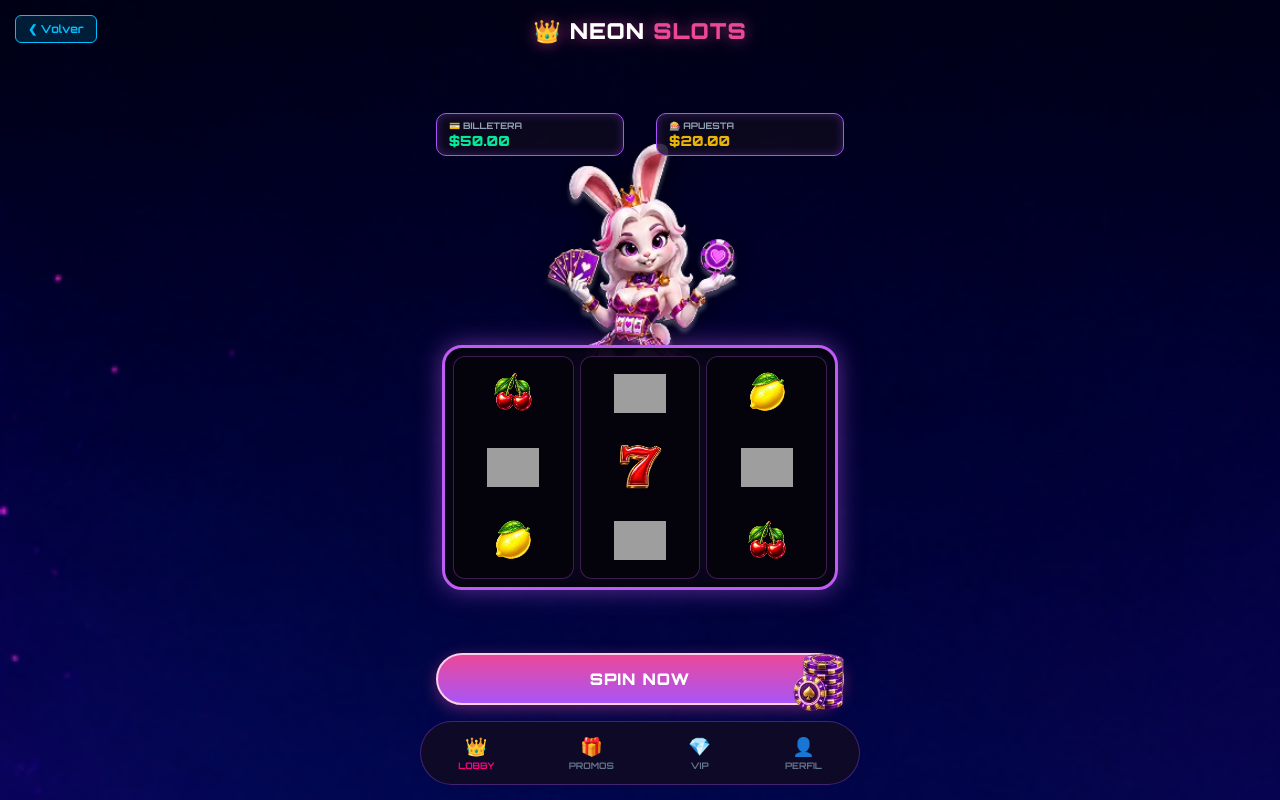
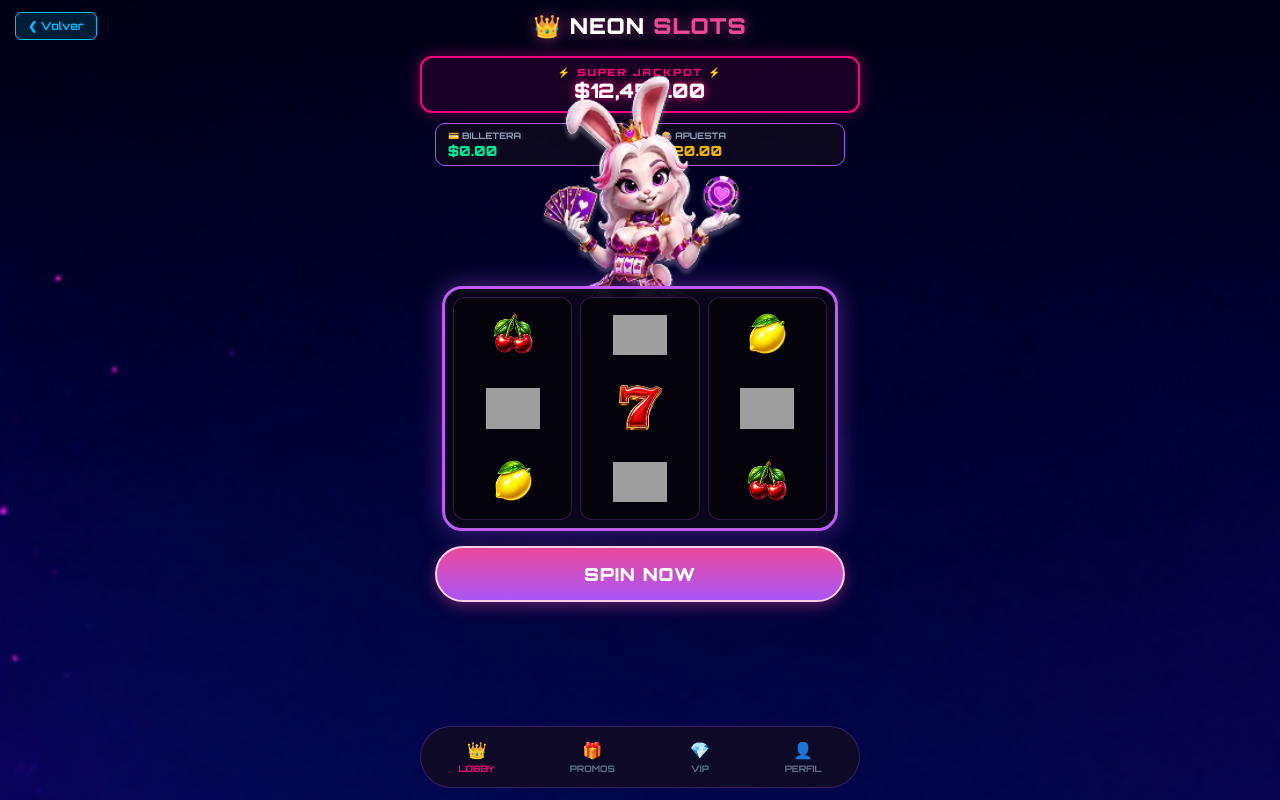
Before and after one commit to majojag23/cyber-casino-django, a Django app: template royal_casino/usuarios/templates/usuarios/slot.html in a window 1280 px wide. Run offline with Django 5.2, Linux system fonts and the light colour scheme; the template is opened without the code that fills it, so the values that code supplies are empty; grey boxes are pictures that could not be loaded.

Commit message:
fix: integrado soporte multiformato de frutas, barra neon de victoria, jackpot y free spins

```diff
--- a/royal_casino/usuarios/templates/usuarios/slot.html
+++ b/royal_casino/usuarios/templates/usuarios/slot.html
@@ -18,44 +18,53 @@
             overflow-x: hidden;
             display: flex;
             flex-direction: column;
-            justify-content: space-between;
-            padding-bottom: 90px;
+            justify-content: flex-start;
+            padding-bottom: 120px; /* Espacio extra para que no tape el botón spin */
         }
 
-        /* --- ENCABEZADO --- */
+        /* --- HEADER Y VOLVER --- */
         .game-header {
-            padding: 15px;
+            padding: 12px 15px;
             display: flex;
+            align-items: center;
             justify-content: center;
-            align-items: center;
             position: relative;
             width: 100%;
-            height: 60px;
         }
         .btn-back {
-            position: absolute; left: 15px; top: 15px;
+            position: absolute; left: 15px;
             background: rgba(0, 191, 255, 0.15); border: 1px solid #00bfff;
             color: #00bfff; font-family: 'Orbitron', sans-serif; font-size: 11px;
             font-weight: 700; padding: 6px 12px; border-radius: 6px;
-            text-decoration: none; display: flex; align-items: center; gap: 4px;
+            text-decoration: none;
         }
         .game-title {
             font-family: 'Orbitron', sans-serif; font-size: 22px; font-weight: 900;
-            text-align: center; letter-spacing: 1px;
-            text-shadow: 0 0 15px rgba(236, 72, 153, 0.6);
+            letter-spacing: 1px; text-shadow: 0 0 15px rgba(236, 72, 153, 0.6);
         }
         .game-title span { color: #ec4899; }
+
+        /* --- JACKPOT DISPLAY --- */
+        .jackpot-banner {
+            background: rgba(255, 0, 127, 0.1);
+            border: 2px solid #ff007f;
+            box-shadow: 0 0 15px rgba(255, 0, 127, 0.4);
+            border-radius: 12px;
+            width: calc(100% - 30px); max-width: 440px;
+            margin: 5px auto; padding: 8px;
+            text-align: center; font-family: 'Orbitron', sans-serif;
+        }
+        .jackpot-title { font-size: 10px; color: #ff007f; font-weight: 900; letter-spacing: 2px; }
+        .jackpot-amount { font-size: 20px; color: #fff; font-weight: 900; text-shadow: 0 0 8px #ff007f; }
 
         /* --- MARCADORES --- */
         .scoreboard {
             display: flex; justify-content: space-between;
-            width: 100%; max-width: 440px; margin: 5px auto; padding: 0 16px;
-            z-index: 10;
+            width: 100%; max-width: 440px; margin: 5px auto; padding: 0 15px;
         }
         .hud-box {
-            background: rgba(13, 10, 31, 0.85);
-            border: 1px solid #a855f7; box-shadow: inset 0 0 10px rgba(168, 85, 247, 0.3);
-            border-radius: 10px; padding: 6px 12px; width: 46%;
+            background: rgba(13, 10, 31, 0.85); border: 1px solid #a855f7;
+            border-radius: 10px; padding: 6px 12px; width: 48%;
             font-family: 'Orbitron', sans-serif;
         }
         .hud-label { font-size: 9px; color: #94a3b8; font-weight: 700; }
@@ -63,113 +72,77 @@
         .val-wallet { color: #00ea97; }
         .val-bet { color: #eab308; }
 
-        /* --- CONTENEDOR DE LA MÁQUINA (CAPAS PERFECTAS FIGMA) --- */
-        .slots-stage {
-            width: 100%; max-width: 420px; margin: 0 auto;
-            position: relative;
-            height: 380px; /* Altura controlada para las capas */
-            display: flex;
-            align-items: flex-end; /* Fuerza al marco a estar abajo */
-            justify-content: center;
+        /* --- FREE SPINS COUNTER --- */
+        .freespins-badge {
+            background: #00f0ff; color: #060211;
+            font-family: 'Orbitron', sans-serif; font-size: 11px; font-weight: 900;
+            padding: 4px 12px; border-radius: 20px; margin: 4px auto;
+            display: none; box-shadow: 0 0 10px #00f0ff;
         }
 
-        /* Mascota Conejita: Posicionada detrás del marco */
-        .bunny-layer {
-            position: absolute;
-            bottom: 40px; /* Empujada hacia abajo */
-            left: 50%;
-            transform: translateX(-50%);
-            width: 210px;
-            height: auto;
-            z-index: 1; /* DETRÁS del marco */
-            filter: drop-shadow(0 4px 15px rgba(0,0,0,0.6));
+        /* --- AREA DE LA MAQUINA (CALIBRADO) --- */
+        .slots-stage {
+            width: 100%; max-width: 420px; margin: 10px auto 0 auto;
+            position: relative; height: 350px;
+            display: flex; align-items: flex-end; justify-content: center;
         }
 
-        /* Marco de los rodillos: Se sobrepone tapando las piernas de la conejita */
+        .bunny-layer {
+            position: absolute; bottom: 30px; left: 50%; transform: translateX(-50%);
+            width: 220px; height: auto; z-index: 1;
+        }
+
         .machine-frame {
             background: rgba(10, 6, 26, 0.95);
             border: 3px solid #bf5cf6;
-            box-shadow: 0 0 25px rgba(191, 92, 246, 0.5), inset 0 0 15px rgba(0,0,0,0.8);
-            border-radius: 20px;
-            padding: 8px;
-            width: calc(100% - 24px);
-            display: grid;
-            grid-template-columns: repeat(3, 1fr);
-            gap: 6px;
-            position: relative;
-            z-index: 5; /* ENCIMA de la conejita */
-            height: 245px; /* Altura reducida para eliminar espacios negros gigantes */
+            box-shadow: 0 0 25px rgba(191, 92, 246, 0.4);
+            border-radius: 20px; padding: 8px;
+            width: calc(100% - 24px); display: grid; grid-template-columns: repeat(3, 1fr);
+            gap: 8px; position: relative; z-index: 5; height: 245px;
         }
 
-        /* Rodillos estilizados */
         .reel-column {
-            background: #04020a;
-            border: 1px solid rgba(191, 92, 246, 0.3);
-            border-radius: 12px;
-            height: 100%;
-            overflow: hidden;
-            position: relative;
-            display: flex;
-            flex-direction: column;
-            justify-content: space-around;
-            align-items: center;
+            background: #04020a; border: 1px solid rgba(191, 92, 246, 0.25);
+            border-radius: 12px; height: 100%; overflow: hidden;
+            display: flex; flex-direction: column; justify-content: space-around; align-items: center;
         }
 
         .symbol-slot {
-            height: 70px;
-            width: 70px;
-            display: flex;
-            align-items: center;
-            justify-content: center;
-            transition: transform 0.1s linear;
+            height: 70px; width: 70px; display: flex; align-items: center; justify-content: center;
         }
-        .symbol-slot img {
-            width: 52px;
-            height: 52px;
-            object-fit: contain;
-        }
+        .symbol-slot img { width: 54px; height: 54px; object-fit: contain; }
 
-        /* --- BOTÓN SPIN NOW --- */
+        /* --- ACCIONES Y SPIN --- */
         .action-area {
-            width: 100%; max-width: 440px; margin: 15px auto 5px auto;
-            padding: 0 16px; text-align: center; position: relative;
-            z-index: 10;
+            width: 100%; max-width: 440px; margin: 15px auto;
+            padding: 0 15px; text-align: center; position: relative; z-index: 10;
         }
         .btn-spin {
             width: 100%;
             background: linear-gradient(180deg, #ec4899 0%, #a855f7 100%);
             border: 2px solid #fbcfe8; box-shadow: 0 4px 15px rgba(236, 72, 153, 0.4);
-            border-radius: 50px; padding: 14px;
-            font-family: 'Orbitron', sans-serif; font-size: 16px; font-weight: 900;
+            border-radius: 50px; padding: 15px;
+            font-family: 'Orbitron', sans-serif; font-size: 18px; font-weight: 900;
             color: #ffffff; cursor: pointer; letter-spacing: 1px;
-            transition: transform 0.1s;
         }
-        .btn-spin:active { transform: scale(0.97); }
         .btn-spin:disabled { background: #374151; border-color: #4b5563; color: #9ca3af; box-shadow: none; }
 
-        .decor-chips {
-            position: absolute; right: 10px; bottom: -12px;
-            width: 65px; height: auto; pointer-events: none; z-index: 12;
+        /* BARRA NEON DE VICTORIA (WIN FLASH) */
+        .win-flash { animation: neon-glow 0.3s ease-in-out infinite alternate; }
+        @keyframes neon-glow {
+            from { border-color: #bf5cf6; box-shadow: 0 0 15px rgba(191, 92, 246, 0.4); }
+            to { border-color: #00ea97; box-shadow: 0 0 30px #00ea97, inset 0 0 10px #00ea97; }
         }
 
-        /* Efecto destello ganador neón */
-        .win-flash {
-            animation: glow-pulse 0.4s ease-in-out infinite alternate;
-        }
-        @keyframes glow-pulse {
-            from { box-shadow: 0 0 5px #00ea97, inset 0 0 5px #00ea97; }
-            to { box-shadow: 0 0 20px #00ea97, inset 0 0 10px #00ea97; border-color: #00ea97; }
-        }
-
-        /* --- NAVBAR INFERIOR --- */
+        /* --- MENU DOCK INFERIOR --- */
         .bottom-navbar-dock {
-            position: fixed; bottom: 15px; left: 50%; transform: translateX(-50%);
+            position: fixed; bottom: 12px; left: 50%; transform: translateX(-50%);
             width: calc(100% - 30px); max-width: 440px; z-index: 100;
         }
         .bottom-blur-capsule {
-            background: rgba(15, 10, 36, 0.9); border: 1px solid rgba(168, 85, 247, 0.35);
-            backdrop-filter: blur(14px); -webkit-backdrop-filter: blur(14px);
-            border-radius: 32px; height: 64px;
+            background: rgba(15, 10, 36, 0.92); border: 1px solid rgba(168, 85, 247, 0.3);
+            backdrop-filter: blur(12px); -webkit-backdrop-filter: blur(12px);
+            border-radius: 32px; height: 62px;
             display: flex; justify-content: space-around; align-items: center;
         }
         .dock-tab-link {
@@ -178,20 +151,31 @@
             display: flex; flex-direction: column; align-items: center; gap: 3px;
         }
         .dock-tab-link.active { color: #ff007f; }
-        .tab-icon-img { font-size: 18px; }
+        .tab-icon-img { font-size: 16px; }
     </style>
 </head>
 <body>
+
+    <!-- Audios del juego -->
+    <audio id="snd-spin" src='{% static "sonidos/spin.mp3" %}' prelaod="auto"></audio>
+    <audio id="snd-win" src='{% static "sonidos/win.mp3" %}' preload="auto"></audio>
+    <audio id="snd-jackpot" src='{% static "sonidos/jackpot.mp3" %}' preload="auto"></audio>
 
     <header class="game-header">
         <a href="/lobby/" class="btn-back">❮ Volver</a>
         <h1 class="game-title">👑 NEON <span>SLOTS</span></h1>
     </header>
 
+    <!-- Super Jackpot Real -->
+    <div class="jackpot-banner">
+        <p class="jackpot-title">⚡ SUPER JACKPOT ⚡</p>
+        <p class="jackpot-amount">$<span id="lbl-jackpot">12,450.00</span></p>
+    </div>
+
     <section class="scoreboard">
         <div class="hud-box">
             <p class="hud-label">💳 BILLETERA</p>
-            <p class="hud-value val-wallet">$<span id="lbl-saldo">50.00</span></p>
+            <p class="hud-value val-wallet">$<span id="lbl-saldo">0.00</span></p>
         </div>
         <div class="hud-box">
             <p class="hud-label">🎰 APUESTA</p>
@@ -199,31 +183,34 @@
         </div>
     </section>
 
+    <!-- Giro Gratis Notificación -->
+    <div class="freespins-badge" id="badge-free">¡GIRO GRATIS ACTIVO!</div>
+
     <section class="slots-stage">
         <img class="bunny-layer" src='{% static "imagenes/bunny_mascot.webp" %}' alt="Mascota">
 
         <div class="machine-frame" id="slots-machine">
+            <!-- Rodillos iniciales con imágenes seguras de Figma -->
             <div class="reel-column" id="reel-1">
-                <div class="symbol-slot"><img src='{% static "imagenes/sym_cherry.webp" %}' alt="cherry"></div>
-                <div class="symbol-slot"><img src='{% static "imagenes/sym_orange.webp" %}' alt="orange"></div>
-                <div class="symbol-slot"><img src='{% static "imagenes/sym_lemon.webp" %}' alt="lemon"></div>
+                <div class="symbol-slot"><img src='{% static "imagenes/sym_cherry.webp" %}'></div>
+                <div class="symbol-slot"><img src='{% static "imagenes/sym_orange.webp" %}'></div>
+                <div class="symbol-slot"><img src='{% static "imagenes/sym_lemon.webp" %}'></div>
             </div>
             <div class="reel-column" id="reel-2">
-                <div class="symbol-slot"><img src='{% static "imagenes/sym_diamond.webp" %}' alt="diamond"></div>
-                <div class="symbol-slot"><img src='{% static "imagenes/sym_7.webp" %}' alt="seven"></div>
-                <div class="symbol-slot"><img src='{% static "imagenes/sym_watermelon.webp" %}' alt="watermelon"></div>
+                <div class="symbol-slot"><img src='{% static "imagenes/sym_diamond.webp" %}'></div>
+                <div class="symbol-slot"><img src='{% static "imagenes/sym_7.webp" %}'></div>
+                <div class="symbol-slot"><img src='{% static "imagenes/sym_watermelon.webp" %}'></div>
             </div>
             <div class="reel-column" id="reel-3">
-                <div class="symbol-slot"><img src='{% static "imagenes/sym_lemon.webp" %}' alt="lemon"></div>
-                <div class="symbol-slot"><img src='{% static "imagenes/sym_orange.webp" %}' alt="orange"></div>
-                <div class="symbol-slot"><img src='{% static "imagenes/sym_cherry.webp" %}' alt="cherry"></div>
+                <div class="symbol-slot"><img src='{% static "imagenes/sym_lemon.webp" %}'></div>
+                <div class="symbol-slot"><img src='{% static "imagenes/sym_orange.webp" %}'></div>
+                <div class="symbol-slot"><img src='{% static "imagenes/sym_cherry.webp" %}'></div>
             </div>
         </div>
     </section>
 
     <section class="action-area">
         <button class="btn-spin" id="btn-trigger" onclick="spinSlots()">SPIN NOW</button>
-        <img class="decor-chips" src='{% static "imagenes/casino_chips.webp" %}' alt="Chips">
     </section>
 
     <div class="bottom-navbar-dock">
@@ -236,36 +223,47 @@
     </div>
 
     <script>
+        // SOPORTE MULTIFORMATO: Vincula emojis y textos planos que mande tu backend con los assets de Figma
         const mappingAssets = {
-            '7️⃣': '{% static "imagenes/sym_7.webp" %}',
-            '🍒': '{% static "imagenes/sym_cherry.webp" %}',
-            '🍋': '{% static "imagenes/sym_lemon.webp" %}',
-            '🍊': '{% static "imagenes/sym_orange.webp" %}',
-            '🍉': '{% static "imagenes/sym_watermelon.webp" %}',
-            '💎': '{% static "imagenes/sym_diamond.webp" %}'
+            '7️⃣': '{% static "imagenes/sym_7.webp" %}', '7': '{% static "imagenes/sym_7.webp" %}', 'seven': '{% static "imagenes/sym_7.webp" %}',
+            '🍒': '{% static "imagenes/sym_cherry.webp" %}', 'cherry': '{% static "imagenes/sym_cherry.webp" %}', 'cereza': '{% static "imagenes/sym_cherry.webp" %}',
+            '🍋': '{% static "imagenes/sym_lemon.webp" %}', 'lemon': '{% static "imagenes/sym_lemon.webp" %}', 'limon': '{% static "imagenes/sym_lemon.webp" %}',
+            '🍊': '{% static "imagenes/sym_orange.webp" %}', 'orange': '{% static "imagenes/sym_orange.webp" %}', 'naranja': '{% static "imagenes/sym_orange.webp" %}',
+            '🍉': '{% static "imagenes/sym_watermelon.webp" %}', 'watermelon': '{% static "imagenes/sym_watermelon.webp" %}', 'sandia': '{% static "imagenes/sym_watermelon.webp" %}',
+            '💎': '{% static "imagenes/sym_diamond.webp" %}', 'diamond': '{% static "imagenes/sym_diamond.webp" %}', 'diamante': '{% static "imagenes/sym_diamond.webp" %}'
         };
-        const keysArr = Object.keys(mappingAssets);
+        const fallbacks = Object.keys(mappingAssets);
+
+        // Efecto visual dinámico para incrementar el Jackpot progresivamente
+        setInterval(() => {
+            let jp = parseFloat(document.getElementById('lbl-jackpot').innerText.replace(/,/g, ''));
+            jp += Math.random() * 0.15;
+            document.getElementById('lbl-jackpot').innerText = jp.toLocaleString('en-US', {minimumFractionDigits: 2, maximumFractionDigits: 2});
+        }, 3000);
 
         function spinSlots() {
             const btn = document.getElementById('btn-trigger');
             const machine = document.getElementById('slots-machine');
+
+            // Sonidos e inicialización
+            document.getElementById('snd-spin').play().catch(()=>{});
             btn.disabled = true;
             machine.classList.remove('win-flash');
 
-            // 1. Animación de rodillos simulando el giro a alta velocidad
+            // Animación cíclica veloz de rodillos
             let intervals = [];
             for (let i = 1; i <= 3; i++) {
                 let reel = document.getElementById(`reel-${i}`);
                 intervals[i] = setInterval(() => {
                     reel.innerHTML = `
-                        <div class="symbol-slot"><img src="${mappingAssets[keysArr[Math.floor(Math.random() * keysArr.length)]]}"></div>
-                        <div class="symbol-slot"><img src="${mappingAssets[keysArr[Math.floor(Math.random() * keysArr.length)]]}"></div>
-                        <div class="symbol-slot"><img src="${mappingAssets[keysArr[Math.floor(Math.random() * keysArr.length)]]}"></div>
+                        <div class="symbol-slot"><img src="${mappingAssets[fallbacks[Math.floor(Math.random() * fallbacks.length)]]}"></div>
+                        <div class="symbol-slot"><img src="${mappingAssets[fallbacks[Math.floor(Math.random() * fallbacks.length)]]}"></div>
+                        <div class="symbol-slot"><img src="${mappingAssets[fallbacks[Math.floor(Math.random() * fallbacks.length)]]}"></div>
                     `;
-                }, 75);
+                }, 70);
             }
 
-            // 2. Conexión AJAX con el backend real de Django para procesar el giro
+            // Petición al backend original
             fetch('/api/apuesta/', {
                 method: 'POST',
                 headers: { 'Content-Type': 'application/json' },
@@ -273,47 +271,60 @@
             })
             .then(res => res.json())
             .then(data => {
-                // Detener los rodillos uno por uno de forma progresiva
                 setTimeout(() => {
                     clearInterval(intervals[1]);
-                    // Colocar resultado del rodillo 1 que mandó el servidor
-                    renderReel(1, data.resultado_visual[0]);
+                    renderReel(1, data.resultado_visual ? data.resultado_visual[0] : ['lemon','cherry','orange']);
 
                     setTimeout(() => {
                         clearInterval(intervals[2]);
-                        renderReel(2, data.resultado_visual[1]);
+                        renderReel(2, data.resultado_visual ? data.resultado_visual[1] : ['7','diamond','watermelon']);
 
                         setTimeout(() => {
                             clearInterval(intervals[3]);
-                            renderReel(3, data.resultado_visual[2]);
+                            renderReel(3, data.resultado_visual ? data.resultado_visual[2] : ['cherry','orange','lemon']);
 
-                            // Efecto neón ganador si hubo premio
+                            // Manejo de recompensas y barra de neón
                             if (data.ganado > 0) {
                                 machine.classList.add('win-flash');
+                                if(data.es_super_jackpot) {
+                                    document.getElementById('snd-jackpot').play().catch(()=>{});
+                                } else {
+                                    document.getElementById('snd-win').play().catch(()=>{});
+                                }
+                            }
+
+                            // Soporte para Free Spins (Giros Gratis)
+                            const freeBadge = document.getElementById('badge-free');
+                            if(data.free_spins_restantes && data.free_spins_restantes > 0) {
+                                freeBadge.innerText = `¡GIROS GRATIS RESTANTES: ${data.free_spins_restantes}!`;
+                                freeBadge.style.display = "block";
+                            } else {
+                                freeBadge.style.display = "none";
                             }
 
                             document.getElementById('lbl-saldo').innerText = data.nuevo_saldo.toFixed(2);
                             btn.disabled = false;
                         }, 250);
                     }, 250);
-                }, 1200);
+                }, 1000);
             })
-            .catch(err => {
-                // Parar todo en caso de error
+            .catch(() => {
                 for(let k=1; k<=3; k++) clearInterval(intervals[k]);
                 btn.disabled = false;
-                alert("Ocurrió un error al procesar el tiro.");
             });
         }
 
-        function renderReel(reelNum, simbolosArray) {
+        function renderReel(reelNum, arr) {
             const reel = document.getElementById(`reel-${reelNum}`);
-            reel.innerHTML = simbolosArray.map(sym => `
-                <div class="symbol-slot"><img src="${mappingAssets[sym] || mappingAssets['🍒']}"></div>
-            `).join('');
+            // Normalizar a minúsculas para asegurar empate con el mapeo de imágenes
+            reel.innerHTML = arr.map(sym => {
+                let cleanKey = String(sym).toLowerCase().trim();
+                let srcImg = mappingAssets[cleanKey] || mappingAssets['cherry'];
+                return `<div class="symbol-slot"><img src="${srcImg}"></div>`;
+            }).join('');
         }
 
-        // Cargar saldo real de billetera al iniciar
+        // Recuperación inicial de billetera real
         fetch('/api/saldo/')
             .then(res => res.json())
             .then(data => {
```
